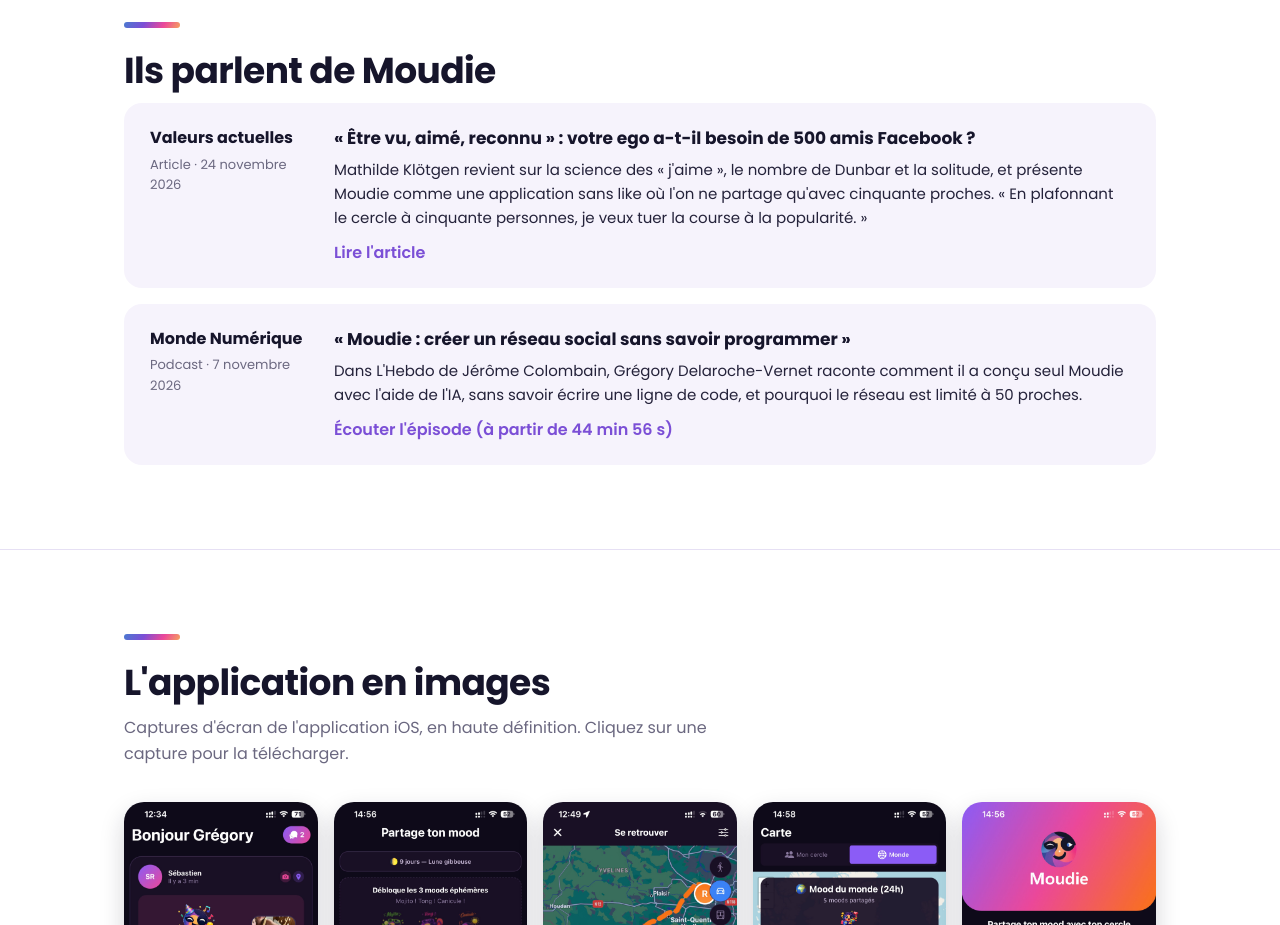
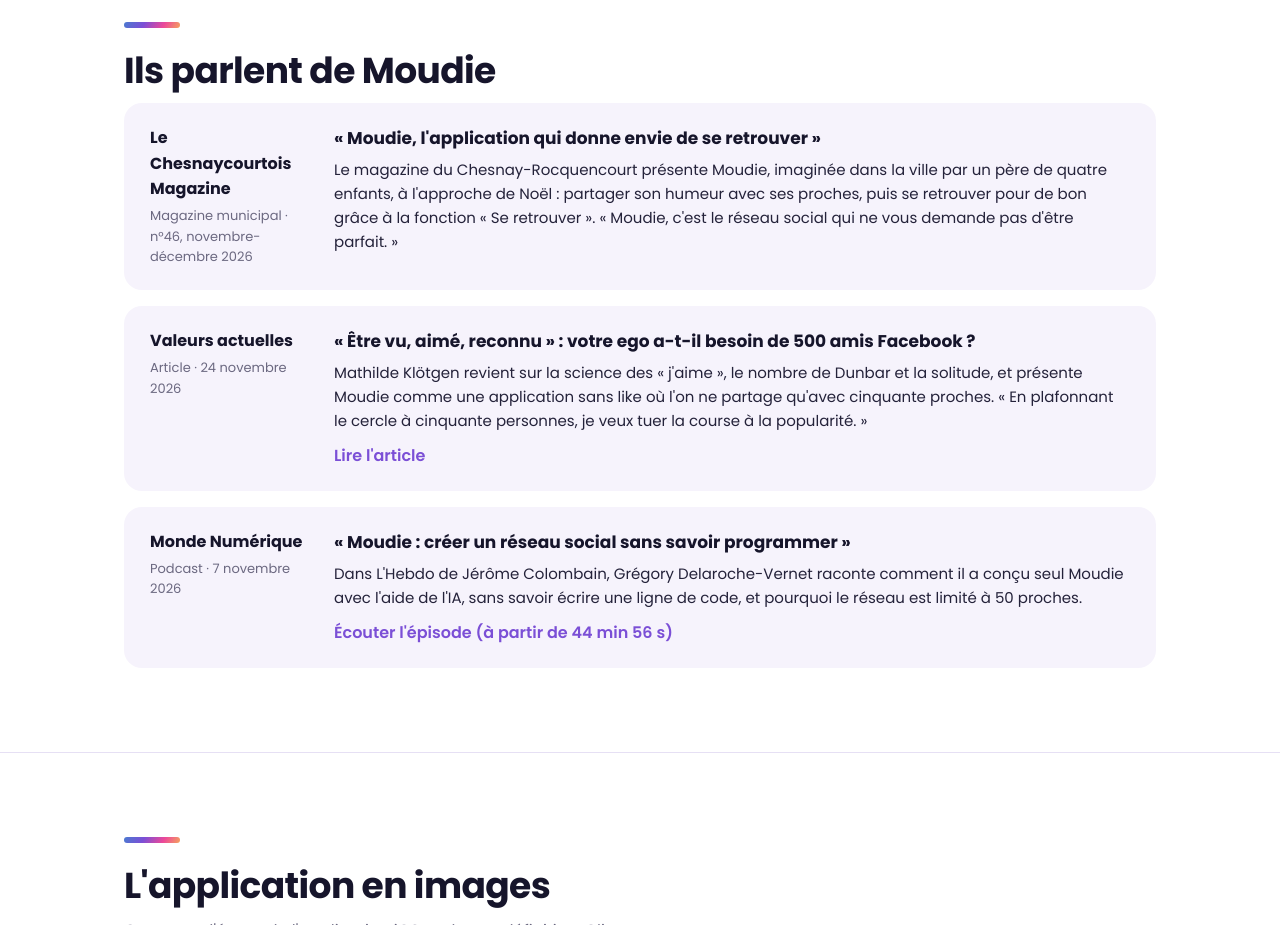
Before and after one commit to moody-app-fr/moody-app-fr.github.io, a plain HTML site: page presse/index.html in a window 1280 px wide. Shown: the part 1420-2345 px from the top of the page. Drawn offline with Linux system fonts and the light colour scheme.

Commit message:
Update index.html

```diff
--- a/presse/index.html
+++ b/presse/index.html
@@ -162,6 +162,13 @@ footer .cols a:hover { text-decoration:underline; }
     <h2>Ils parlent de Moudie</h2>
     <div class="retombees">
       <div class="retombee">
+        <div class="media">Le Chesnaycourtois Magazine<small>Magazine municipal · n°46, novembre-décembre 2026</small></div>
+        <div>
+          <h3>« Moudie, l'application qui donne envie de se retrouver »</h3>
+          <p>Le magazine du Chesnay-Rocquencourt présente Moudie, imaginée dans la ville par un père de quatre enfants, à l'approche de Noël : partager son humeur avec ses proches, puis se retrouver pour de bon grâce à la fonction « Se retrouver ». « Moudie, c'est le réseau social qui ne vous demande pas d'être parfait. »</p>
+        </div>
+      </div>
+      <div class="retombee">
         <div class="media">Valeurs actuelles<small>Article · 24 novembre 2026</small></div>
         <div>
           <h3>« Être vu, aimé, reconnu » : votre ego a-t-il besoin de 500 amis Facebook ?</h3>
```
